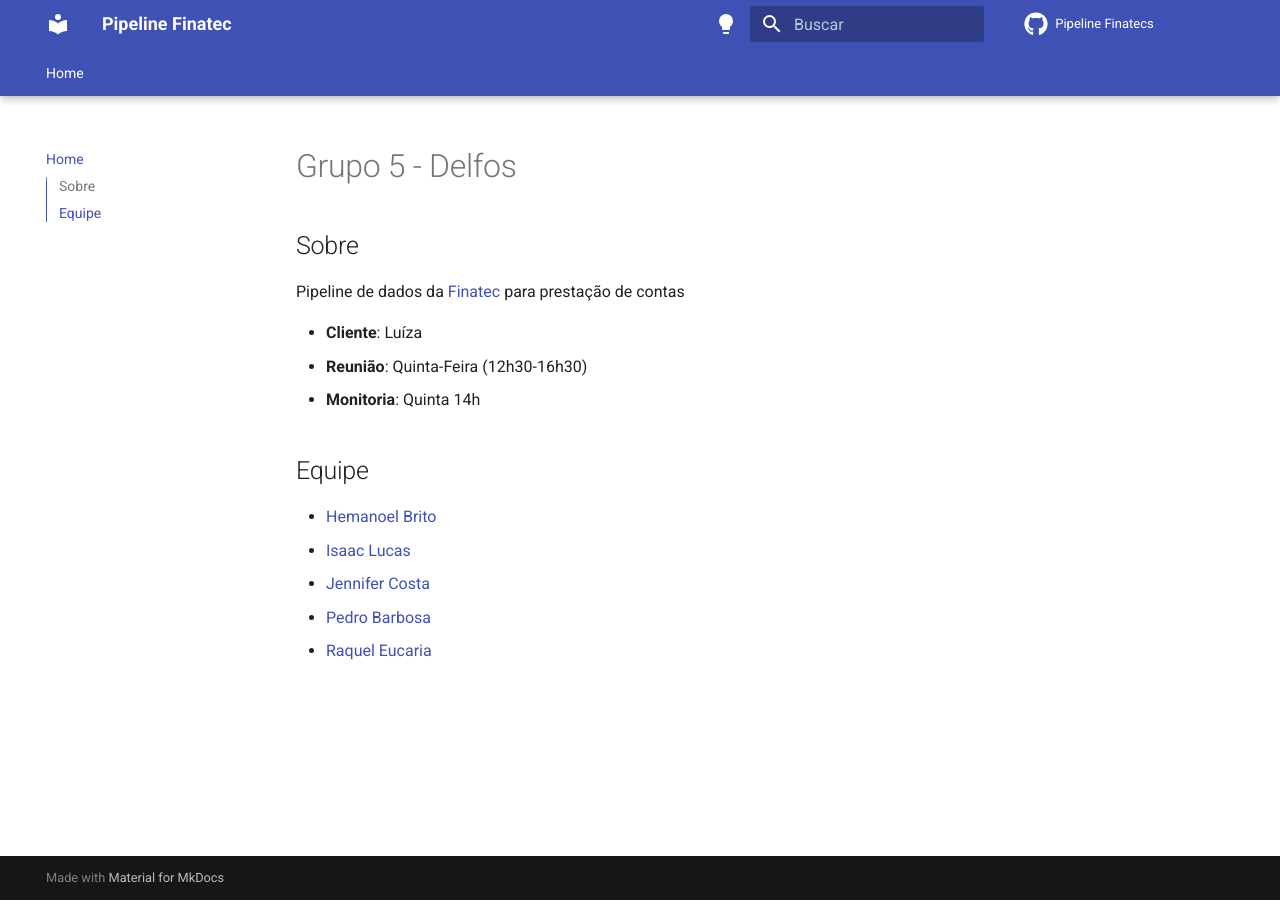
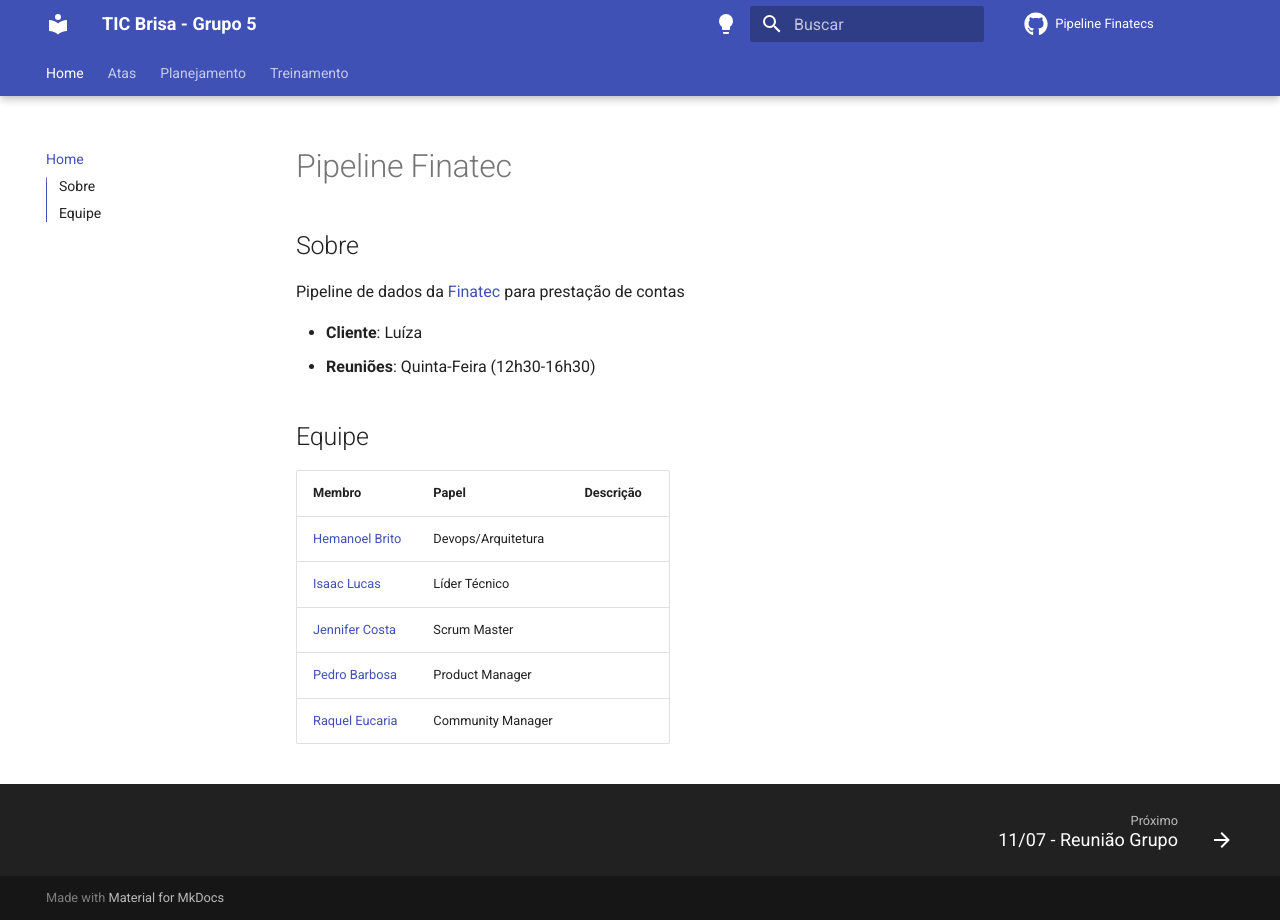
Before and after one commit to ResidenciaTICBrisa/05_PipelineFinatec, an MkDocs documentation site: the page built from docs/index.md, in a window 1280 px wide. Built offline with MkDocs 1.6.1 and Material for MkDocs 9.7.7, drawn with Linux system fonts in a browser that asks for light colours; comment, search, counter and statistics services are not loaded.

Commit message:
paginação inicial

```diff
--- a/docs/index.md
+++ b/docs/index.md
@@ -1,15 +1,17 @@
-# Grupo 5 - Delfos
+# Pipeline Finatec
 
 ## Sobre
 Pipeline de dados da [Finatec](https://www.finatec.org.br/) para prestação de contas
 
 - **Cliente**: Luíza
-- **Reunião**: Quinta-Feira (12h30-16h30)
-- **Monitoria**: Quinta 14h
+- **Reuniões**: Quinta-Feira (12h30-16h30)
 
 ## Equipe
-- [Hemanoel Brito](https://github.com/hemanoelbritoF)
-- [Isaac Lucas](https://github.com/IsaacLusca)
-- [Jennifer Costa](https://github.com/cansancaojennifer)
-- [Pedro Barbosa](https://github.com/pedrobarbosaocb)
-- [Raquel Eucaria](https://github.com/raqueleucaria)
+
+|Membro|Papel|Descrição|
+|------|-----|---------|
+|[Hemanoel Brito](https://github.com/hemanoelbritoF)|Devops/Arquitetura| |
+|[Isaac Lucas](https://github.com/IsaacLusca)|Líder Técnico||
+|[Jennifer Costa](https://github.com/cansancaojennifer)|Scrum Master||
+|[Pedro Barbosa](https://github.com/pedrobarbosaocb)|Product Manager||
+|[Raquel Eucaria](https://github.com/raqueleucaria)|Community Manager||
--- a/mkdocs.yml
+++ b/mkdocs.yml
@@ -1,4 +1,4 @@
-site_name: Pipeline Finatec
+site_name: TIC Brisa - Grupo 5
 
 repo_name: 'Pipeline Finatecs'
 repo_url: https://github.com/ResidenciaTICBrisa/05_PipelineFinatec/
@@ -51,3 +51,14 @@ theme:
 
 nav:
   - Home: index.md
+  - Atas:
+    - 11/07 - Reunião Grupo: atas/07-11.md
+    - 20/07 - Reunião 2 FINATEC: atas/07-20.md
+    - 27/07 - Reunião TI (cancelada): atas/07-27.md
+    - 01/08 - Reunião TI : atas/08-01.md
+  - Planejamento:
+    - Escopo: planejamento/escopo.md
+    - Metodologia: planejamento/metodologia.md
+    - Tecnologias: planejamento/tecnologias.md
+    - Heatmap: planejamento/heatmap.md
+  - Treinamento: treinamento/issues.md
```
Also changed, not shown: docs/atas/07-11.md (added, +50 -0 lines), docs/atas/07-20.md (added, +1 -0 lines), docs/atas/07-27.md (added, +23 -0 lines), docs/atas/08-01.md (added, +1 -0 lines), docs/treinamento/issues.md (added, +4 -0 lines), docs/assets/img/logo.png (added).
